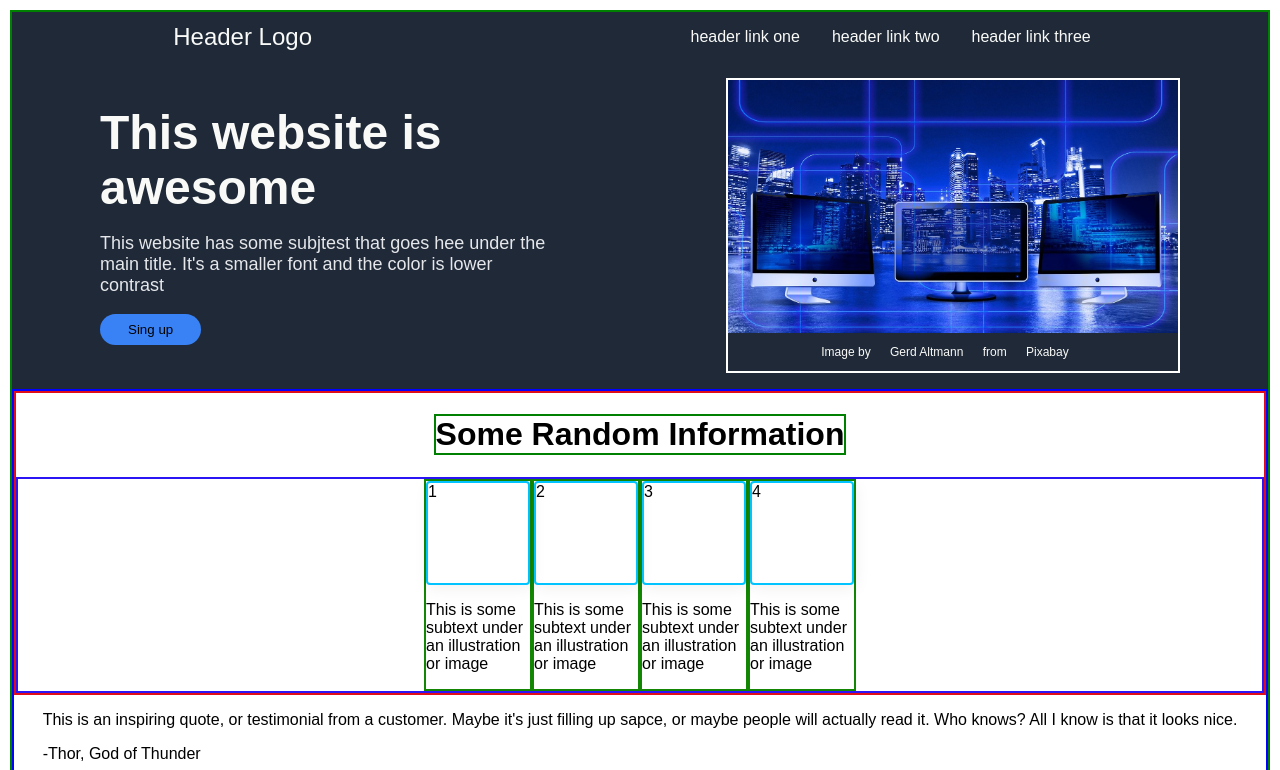
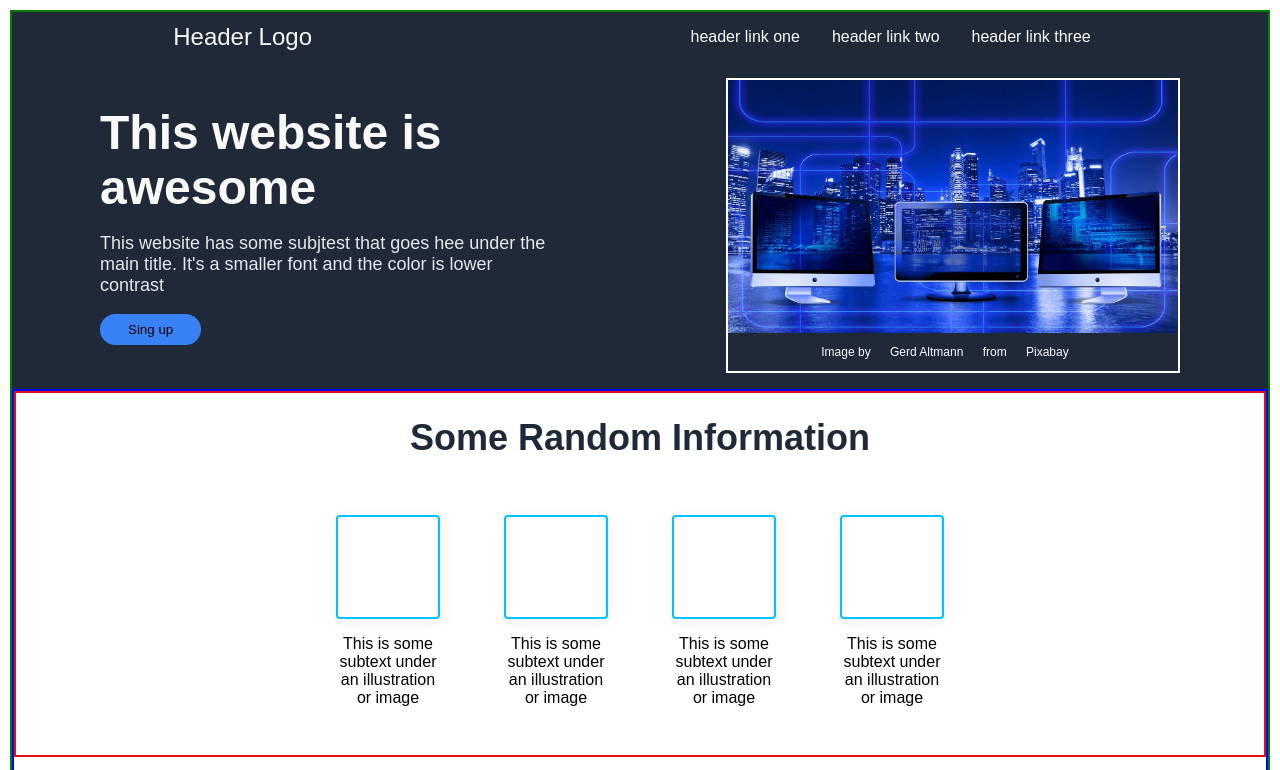
Before and after one commit to justinmm777/project-landing-page, a plain HTML site: page index.html in a window 1280 px wide. Shown: the top 770 px of the page. Drawn offline with Linux system fonts and the light colour scheme.

Commit message:
Header and info completed

```diff
--- a/index.html
+++ b/index.html
@@ -39,19 +39,19 @@
             <h1>Some Random Information</h1>
             <div class="product-images">
                 <div class="outer-box">
-                    <div class="box">1</div>
+                    <div class="box"></div>
                     <p>This is some subtext under an illustration or image</p>
                 </div>
                 <div class="outer-box">
-                    <div class="box">2</div>
+                    <div class="box"></div>
                     <p>This is some subtext under an illustration or image</p>
                 </div>
                 <div class="outer-box">
-                    <div class="box">3</div>
+                    <div class="box"></div>
                     <p>This is some subtext under an illustration or image</p>
                 </div>
                 <div class="outer-box">
-                    <div class="box">4</div>
+                    <div class="box"></div>
                     <p>This is some subtext under an illustration or image</p>
                 </div>
             </div>
--- a/style.css
+++ b/style.css
@@ -1,9 +1,6 @@
 @import url('https://fonts.googleapis.com/css2?family=Roboto:wght@400;700&display=swap');
 body {
     height: 100%;
-  }
-
-body {
     font-family:Arial, Helvetica, sans-serif, Verdana, Geneva, Tahoma, sans-serif;
     display: flex;
     border: 2px solid green;
@@ -14,15 +11,12 @@ body {
 .top-box {
     display: flex;
     flex-direction: column;
-    /* border: 2px solid rgb(255, 0, 106); */
     background: #1f2937;
     color: #f9faf8;
-
 }
 
 .header-link {
     display: flex;
-    /* border: 2px solid white; */
     justify-content: space-around;
     align-items: center;
 }
@@ -47,16 +41,15 @@ a {
     display: flex;
     align-items: center;
     justify-content: space-around;
-    /* border: 2px solid rgb(15, 146, 74); */
 }
 
 .head-para {
     display: flex;
     flex: 0 0 450px;
+    flex-wrap: wrap;
     flex-direction: column;
     padding: 16px;
     align-items: flex-start;
-    /* border: 2px solid white; */
 }
 
 .head-para > h1 {
@@ -103,37 +96,32 @@ img {
     display: flex;
     flex-direction: column;
     border: 2px solid blue;
-    justify-content: center;
-    align-items: center;
-
 }
 
 .info {
     display: flex;
     flex-direction: column;
-    justify-content: center;
-    align-items: center;
     border: 2px solid rgb(223, 14, 25);
 }
 
 .info > h1 {
     align-self: center;
-    border: 2px solid green;
+    font-size: 36px;
+    font-weight: bold;
+    color: #1f2937;
 }
 .product-images {
     display: flex;
     justify-content: center;
     align-items: center;
-    border: 2px solid rgb(43, 21, 245);
 }
 
 .outer-box {
     display: flex;
     flex-direction: column;
-    justify-content: center;
-    align-items: center;
+    text-align: center;
     flex: 0 0 100px;
-    border: 2px solid rgb(19, 134, 4);
+    padding: 32px;
 }
 
 .box {
```
